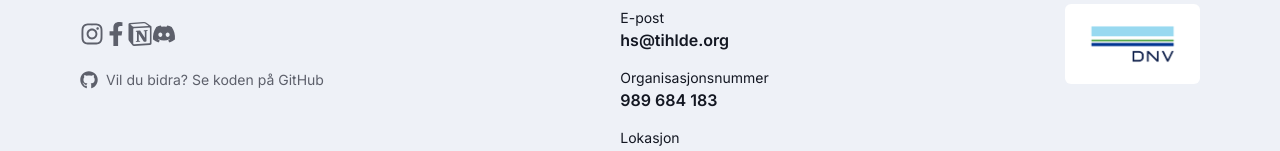
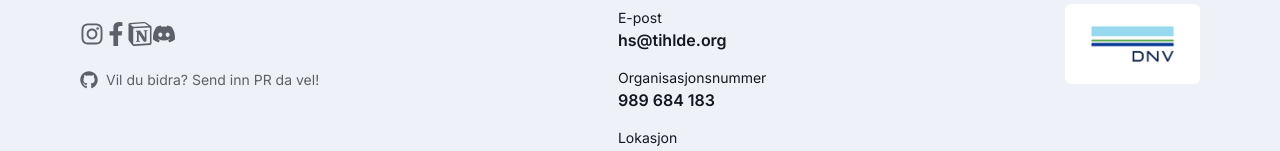
Before and after one commit to TIHLDE/Fondet, a Next.js app: page /about in a window 1280 px wide. Shown: the part 1352-1503 px from the top of the page. Built offline with nearby package versions, Linux system fonts and the light colour scheme.

Commit message:
style: footer contribute link copy

```diff
--- a/src/components/navigation/Footer.tsx
+++ b/src/components/navigation/Footer.tsx
@@ -75,7 +75,7 @@ const Footer = () => {
             className="inline-flex items-center gap-2 text-sm text-foreground-secondary hover:text-accent transition-colors"
           >
             <FaGithub size={18} />
-            Vil du bidra? Se koden på GitHub
+            Vil du bidra? Send inn PR da vel!
           </a>
         </div>
 
```
